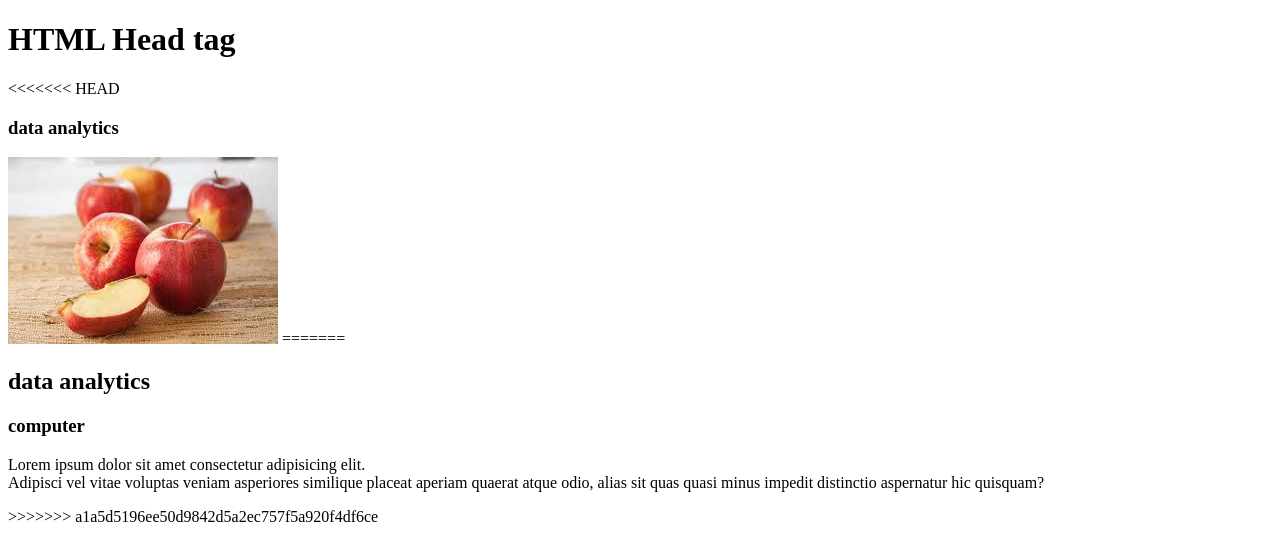
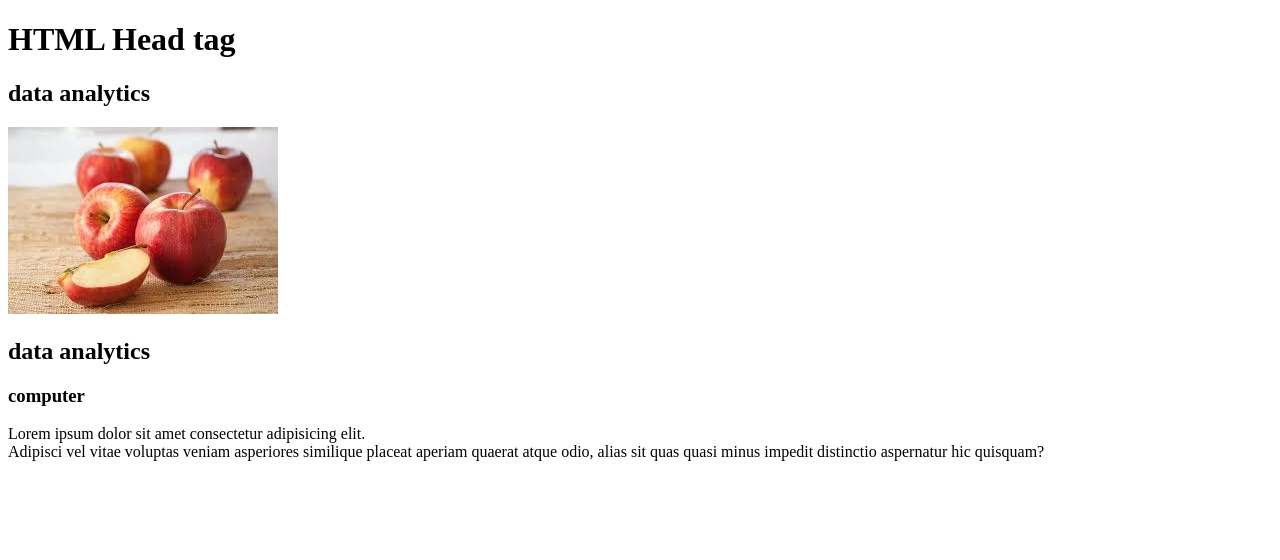
Before and after one commit to sowmathi761/KPR, a plain HTML site: page index.html in a window 1280 px wide. Drawn offline with Linux system fonts and the light colour scheme.

Commit message:
first command

```diff
--- a/index.html
+++ b/index.html
@@ -7,14 +7,11 @@
 </head>
 <body>
     <h1>HTML Head tag</h1>
-<<<<<<< HEAD
-    <!-- <h2>data science</h2> !-->
-     <h3>data analytics</h3>
+     <h2>data analytics</h2>
     <img src="apple.jfif" alt="kk">
-=======
+
     <h2>data analytics</h2>
     <h3>computer</h3>
     <p>Lorem ipsum dolor sit amet consectetur adipisicing elit.<br/> Adipisci vel vitae voluptas veniam asperiores similique placeat aperiam quaerat atque odio, alias sit quas quasi minus impedit distinctio aspernatur hic quisquam?</p>
->>>>>>> a1a5d5196ee50d9842d5a2ec757f5a920f4df6ce
 </body>
 </html>
```
